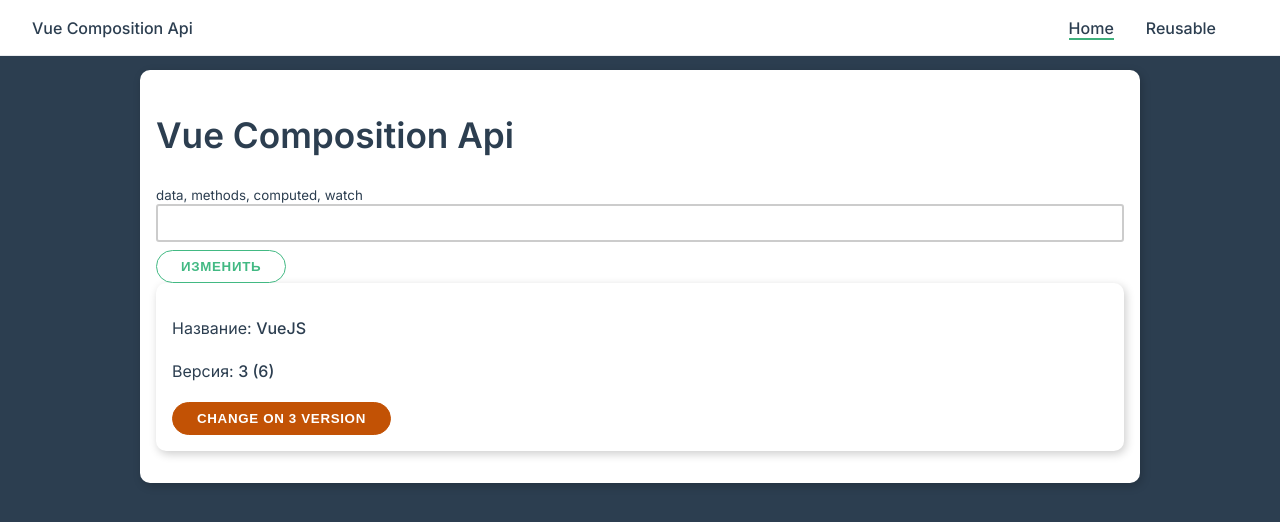
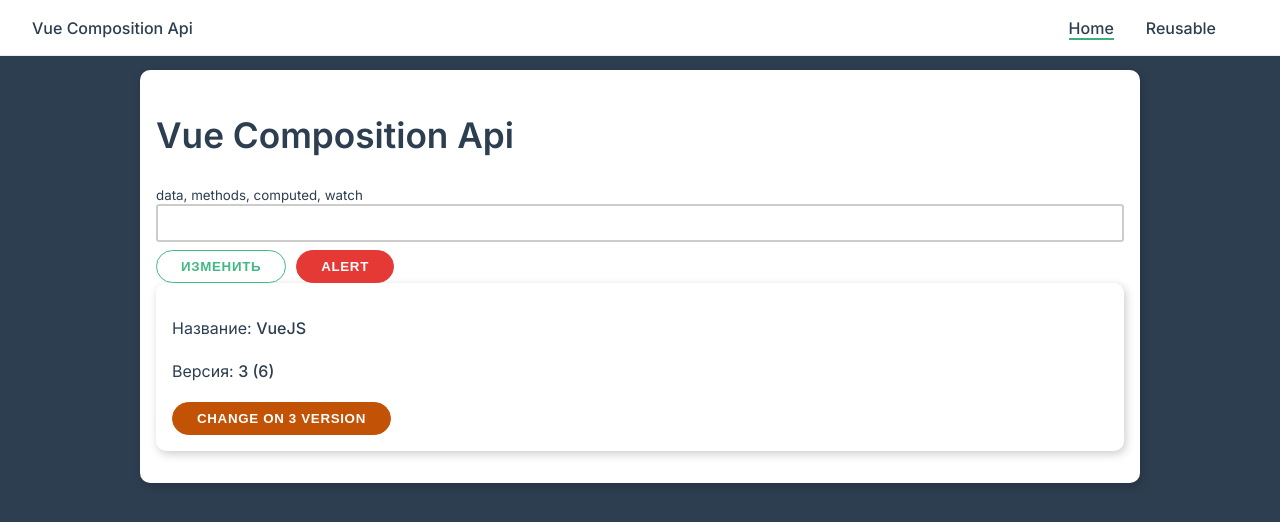
Before and after one commit to glushach/vue-bases, a Vue app in the folder vue-framework/: page / in a window 1280 px wide. Shown: the top 522 px of the page. Built offline with nearby package versions, Linux system fonts and the light colour scheme.

Commit message:
feat: example reusable

```diff
--- /dev/null
+++ b/vue-framework/src/use/alert.js
@@ -0,0 +1,10 @@
+import {ref} from 'vue';
+
+export function useAlert() {
+  const alert = ref(false)
+
+  const toggle = () => alert.value = !alert.value;
+  const close = () => alert.value = false;
+
+  return {alert, toggle, close}
+}
--- /dev/null
+++ b/vue-framework/src/views/AppAlert.vue
@@ -0,0 +1,17 @@
+<template>
+  <div class="alert" :class="type" @click="$emit('close')">
+    <div class="alert-title">{{title}}</div>
+    Lorem ipsum dolor sit amet, consectetur adipisicing.
+  </div>
+</template>
+
+<script>
+export default {
+  emits: ['close'],
+  props: ['title', 'type']
+}
+</script>
+
+<style scoped>
+
+</style>
--- a/vue-framework/src/views/HomePage.vue
+++ b/vue-framework/src/views/HomePage.vue
@@ -1,4 +1,11 @@
 <template>
+  <app-alert
+      v-if="alert"
+      title="Working with Composition"
+      type="danger"
+      @close="close"
+  >
+  </app-alert>
   <div class="card">
     <h1>Vue Composition Api </h1>
     <small>data, methods, computed, watch</small>
@@ -7,6 +14,7 @@
     </div>
 
     <button class="btn" @click="changeInfo">Изменить</button>
+    <button class="btn danger" @click="toggle">Alert</button>
 
     <FrameforkInfo
         @change-version="changeVersion"
@@ -21,6 +29,7 @@
 
 <script>
   import FrameforkInfo from "../FrameforkInfo";
+  import AppAlert from "./AppAlert";
   import {
     onBeforeMount,
     onBeforeUnmount,
@@ -39,8 +48,10 @@
     const version = ref(3)
     const textInput = ref(null)
     const firstName = ref('')
+    const alert = ref(false)
 
-    console.log('created')
+    const toggle = () => alert.value = !alert.value;
+    const close = () => alert.value = false;
 
     onBeforeMount(() => {
       console.log('onBeforeMount')
@@ -87,10 +98,13 @@
     return {
       changeInfo,
       firstName,
-      changeVersion
+      changeVersion,
+      alert,
+      toggle,
+      close
     }
   },
-  components: {FrameforkInfo}
+  components: {FrameforkInfo, AppAlert}
 }
 </script>
 
--- a/vue-framework/src/views/ReusablePage.vue
+++ b/vue-framework/src/views/ReusablePage.vue
@@ -1,30 +1,41 @@
 <template>
+  <app-alert
+      v-if="alert"
+      title="Working with Composition"
+      type="primary"
+      @close="close"
+  >
+  </app-alert>
+
   <div class="card">
     <h1>Reusable</h1>
 
-    <button class="btn primary">Show message</button>
+    <button class="btn primary" @click="toggle">{{alert ? 'Close': 'Show'}} message</button>
     <button class="btn" @click="navigate">Go home</button>
   </div>
 </template>
 
 <script>
   import {useRouter, useRoute} from 'vue-router'
+  import AppAlert from "./AppAlert";
+  import {useAlert} from "../use/alert";
+
 export default {
   setup() {
+    const { alert, close, toggle} = useAlert();
     const router = useRouter();
     const route = useRoute();
 
-    console.log(route.path)
-
-    const navigate = () => {
-      console.log(route)
-      router.push('/')
-    }
+    const navigate = () => router.push('/');
 
     return {
-      navigate
+      alert,
+      toggle,
+      navigate,
+      close
     }
-  }
+  },
+  components: {AppAlert}
 }
 </script>
 
```
